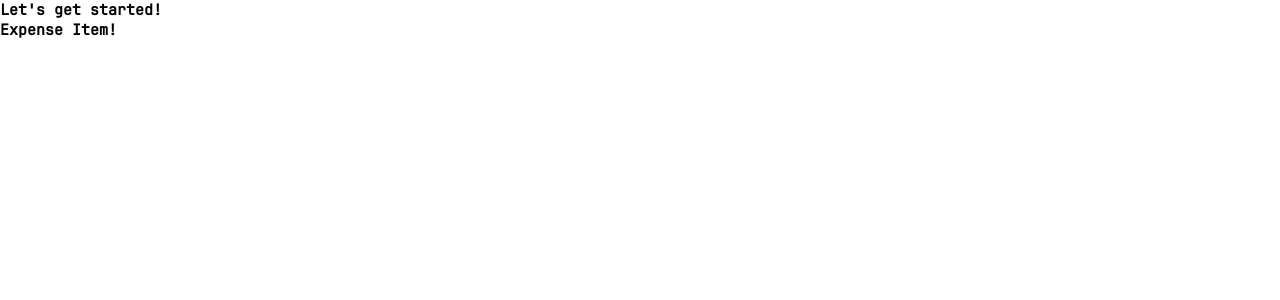
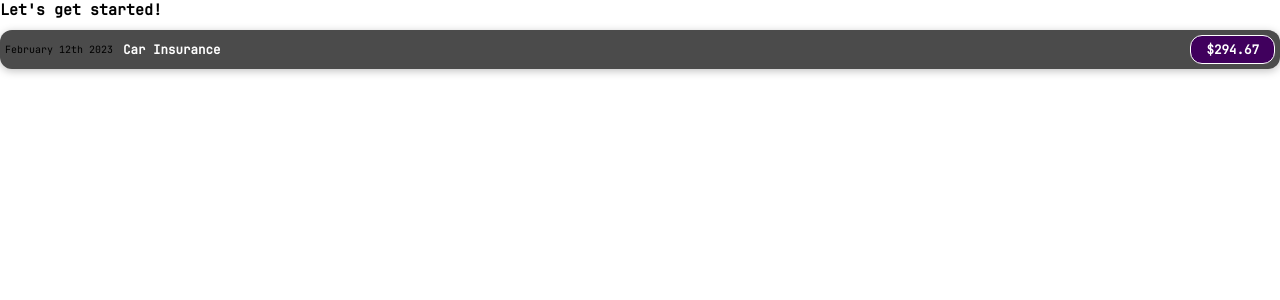
Before and after one commit to JasonWu73/my-react, a React (Create React App) app: page / in a window 1280 px wide. Shown: the top 300 px of the page. Built offline with nearby package versions, Linux system fonts and the light colour scheme.

Commit message:
add basic css

```diff
--- /dev/null
+++ b/src/components/ExpenseItem.css
@@ -0,0 +1,55 @@
+.expense-item {
+  display: flex;
+  justify-content: space-between;
+  align-items: center;
+  box-shadow: 0 2px 8px rgba(0, 0, 0, 0.25);
+  padding: 0.5rem;
+  margin: 1rem 0;
+  border-radius: 1.2rem;
+  background-color: #4b4b4b;
+}
+
+.expense-item__description {
+  display: flex;
+  flex-direction: column;
+  gap: 1rem;
+  align-items: flex-end;
+  flex-flow: column-reverse;
+  justify-content: flex-start;
+  flex: 1;
+}
+
+.expense-item h2 {
+  font-size: 1rem;
+  flex: 1;
+  margin: 0 1rem;
+  color: white;
+}
+
+.expense-item__price {
+  font-size: 1rem;
+  font-weight: bold;
+  color: white;
+  background-color: #40005d;
+  border: 0.1rem solid white;
+  padding: 0.5rem;
+  border-radius: 1.2rem;
+}
+
+@media (min-width: 580px) {
+  .expense-item__description {
+    flex-direction: row;
+    align-items: center;
+    justify-content: flex-start;
+    flex: 1;
+  }
+
+  .expense-item__description h2 {
+    font-size: 1.25rem;
+  }
+
+  .expense-item__price {
+    font-size: 1.25rem;
+    padding: 0.5rem 1.5rem;
+  }
+}
--- a/src/components/ExpenseItem.js
+++ b/src/components/ExpenseItem.js
@@ -1,6 +1,14 @@
+import './ExpenseItem.css';
+
 function ExpenseItem() {
   return (
-    <h2>Expense Item!</h2>
+    <div className="expense-item">
+      <div>February 12th 2023</div>
+      <div className="expense-item__description">
+        <h2>Car Insurance</h2>
+        <div className="expense-item__price">$294.67</div>
+      </div>
+    </div>
   );
 }
 
```
